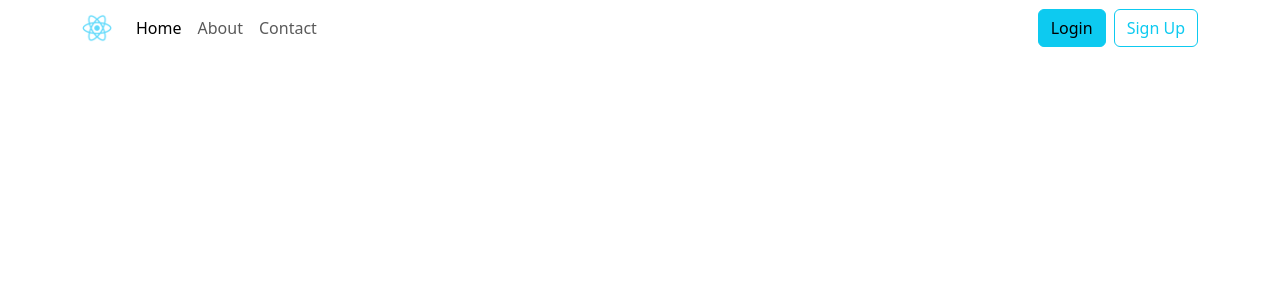
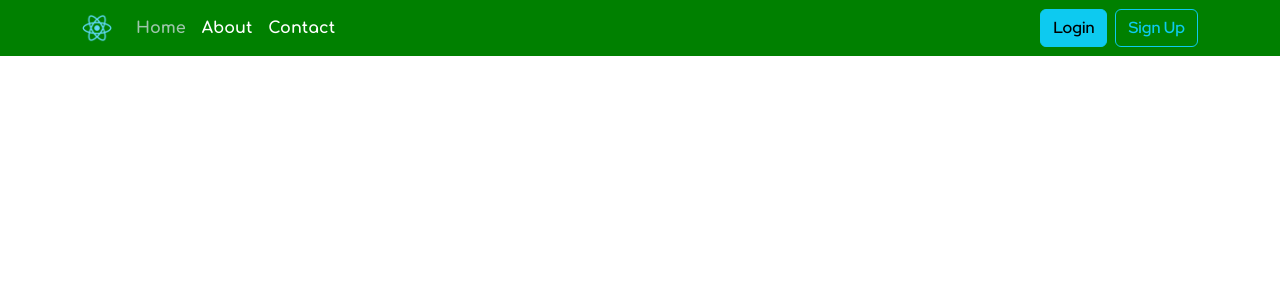
Before and after one commit to lng-athens/maThECH-frontend, a React (Create React App) app: page / in a window 1280 px wide. Shown: the top 300 px of the page. Built offline with nearby package versions, Linux system fonts and the light colour scheme; a web font is replaced by a local one.

Commit message:
Finish primary

```diff
--- a/src/App.css
+++ b/src/App.css
@@ -12,6 +12,13 @@
 /* Fonts: End */
 
 /* Reset: Start */
+:root {
+    --mathech-color-primary: #008000;
+    --mathech-color-secondary: #002366;
+    --mathech-color-tertiary: #9ec5ab;
+    --mathech-color-quaternary: #01200f;
+    --mathech-color-quinary: #011502;
+}
 * {
     margin: 0;
     padding: 0;
@@ -52,4 +59,47 @@ img {
 	-o-user-drag: none;
 	pointer-events: none;
 }
+
+.mathech-bg-primary {background-color: var(--mathech-color-primary) !important;}
+.mathech-bg-secondary {background-color: var(--mathech-color-secondary) !important;}
+.mathech-bg-tertiary {background-color: var(--mathech-color-tertiary) !important;}
+.mathech-bg-quaternary {background-color: var(--mathech-color-quaternary) !important;}
+.mathech-bg-quinary {background-color: var(--mathech-color-quinary) !important;}
+
+.mathech-fc-primary {color: var(--mathech-color-primary) !important;}
+.mathech-fc-secondary {color: var(--mathech-color-secondary) !important;}
+.mathech-fc-tertiary {color: var(--mathech-color-tertiary) !important;}
+.mathech-fc-quaternary {color: var(--mathech-color-quaternary) !important;}
+.mathech-fc-quinary {color: var(--mathech-color-quinary) !important;}
+
+.mathech-fc-hover-primary {color: var(--mathech-color-primary) !important;}
+.mathech-fc-hover-secondary {color: var(--mathech-color-secondary) !important;}
+.mathech-fc-hover-tertiary {color: var(--mathech-color-tertiary) !important;}
+.mathech-fc-hover-quaternary {color: var(--mathech-color-quaternary) !important;}
+.mathech-fc-hover-quinary {color: var(--mathech-color-quinary) !important;}
+
+.mathech-border-primary {border-color: var(--mathech-color-primary) !important;}
+.mathech-border-secondary {border-color: var(--mathech-color-secondary) !important;}
+.mathech-border-tertiary {border-color: var(--mathech-color-tertiary) !important;}
+.mathech-border-quaternary {border-color: var(--mathech-color-quaternary) !important;}
+.mathech-border-quinary {border-color: var(--mathech-color-quinary) !important;}
 /* Reset: End */
+
+/* Navbar: Start */
+.navbar-nav .nav-link {
+    font-family: 'Comfortaa', cursive;
+    font-weight: 900;
+    color: #ffffff;
+}
+.navbar-nav .nav-link:hover {
+    color: #cccccc;
+}
+.navbar-nav .nav-link.active {
+    color: var(--mathech-color-tertiary) !important;
+}
+
+.navbar-nav.user-controls .btn {
+    font-family: 'Red Hat Display', sans-serif;
+    font-weight: 600;
+}
+/* Navbar: End */
```
